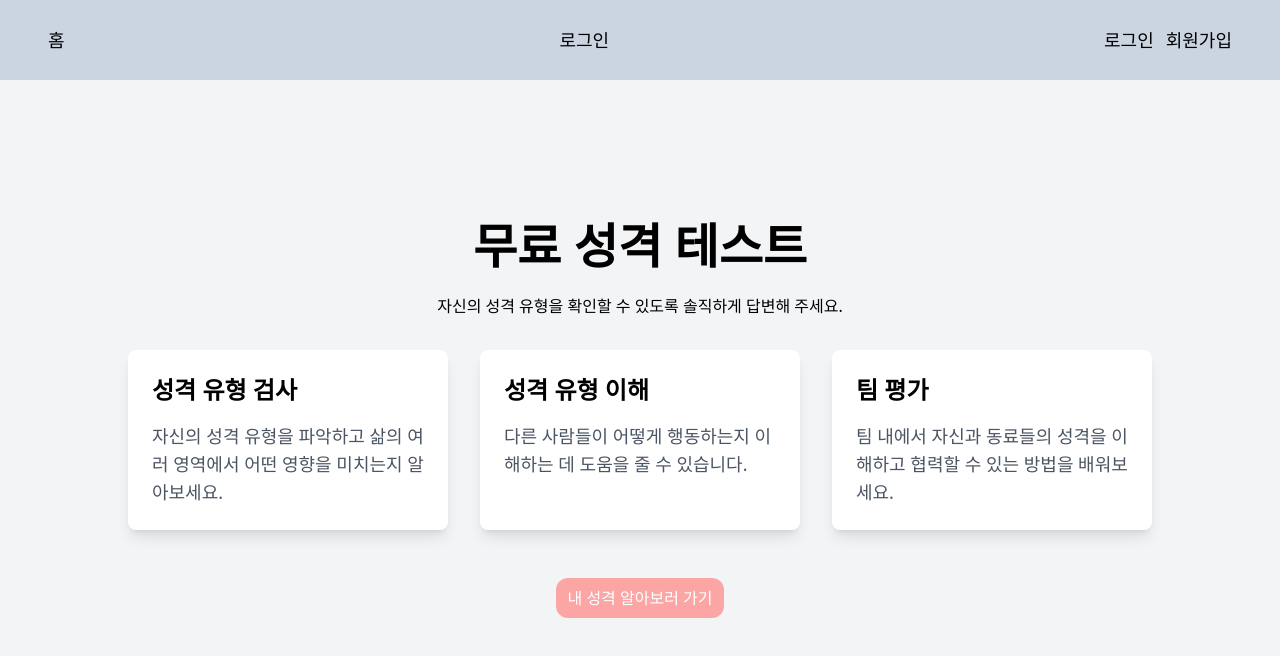
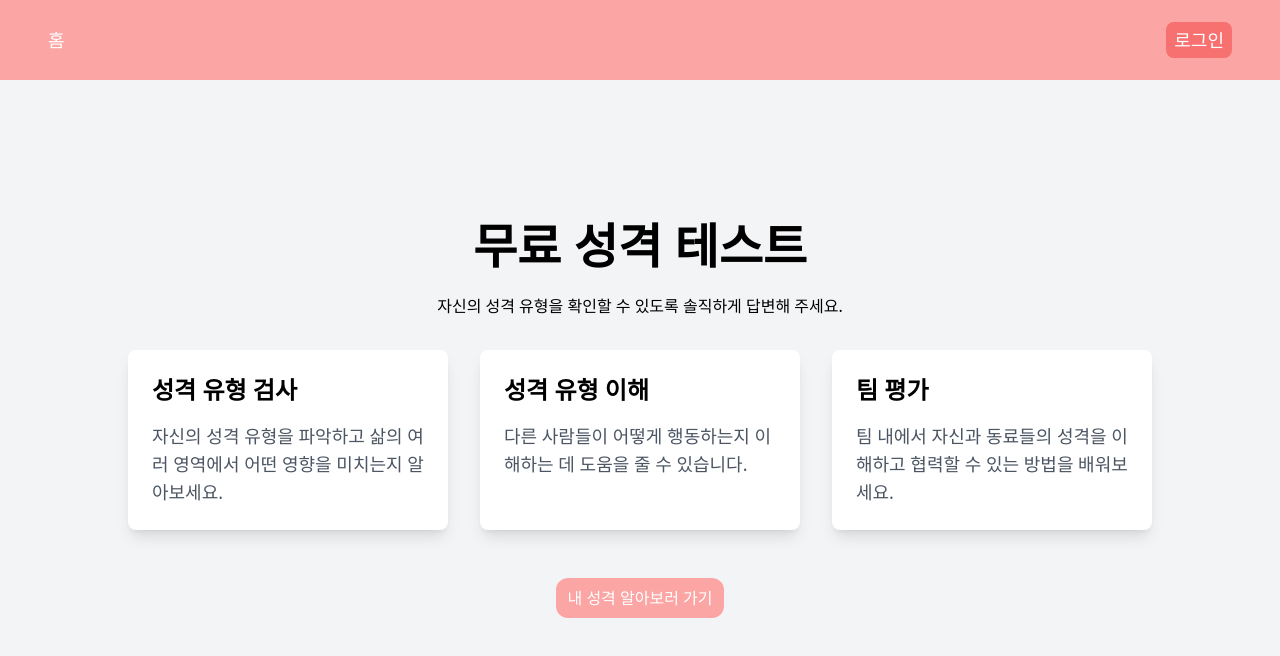
Before and after one commit to ImJaeOne/mbti-test, a React (Vite) app: page / in a window 1280 px wide. Shown: the top 656 px of the page. Built offline with nearby package versions, Linux system fonts and the light colour scheme.

Commit message:
feat: auth 상태에 따른 Header 구현

```diff
--- a/src/components/Layout/Header.jsx
+++ b/src/components/Layout/Header.jsx
@@ -1,32 +1,40 @@
-import React, { useState } from "react";
 import { Link } from "react-router-dom";
+import useAuthStore from "../../zustand/authStore";
 
 const Header = () => {
-  const [isLogin, setIsLogin] = useState(false);
+  const { accessToken, logout } = useAuthStore((state) => state);
 
-  const handleLoginToggleBtn = () => {
-    setIsLogin(!isLogin);
+  const handleLogout = () => {
+    logout();
+    alert("로그아웃되었습니다.");
   };
+
   return (
-    <header className="fixed top-0 w-[100%] h-20 px-12 flex justify-between items-center text-lg bg-slate-300">
+    <header className="fixed top-0 w-[100%] h-20 px-12 flex justify-between items-center text-lg bg-red-300 text-white">
       <div className="">
         <Link to="/">홈</Link>
       </div>
-      <button onClick={handleLoginToggleBtn}>
-        {isLogin ? "로그아웃" : "로그인"}
-      </button>
-      <div className="flex gap-3">
-        {isLogin ? (
+      <div className="flex gap-3 items-center">
+        {accessToken ? (
           <>
             <Link to="/profile">프로필</Link>
             <Link to="/test">테스트</Link>
             <Link to="/result">결과보기</Link>
+            <button
+              className="bg-red-400 hover:bg-red-500 px-2 py-1 rounded-lg transition-colors"
+              onClick={handleLogout}
+            >
+              로그아웃
+            </button>
           </>
         ) : (
           <>
-            {" "}
-            <Link to="/login">로그인</Link>
-            <Link to="/signup">회원가입</Link>
+            <Link
+              className="bg-red-400 hover:bg-red-500 px-2 py-1 rounded-lg transition-colors"
+              to="/login"
+            >
+              로그인
+            </Link>
           </>
         )}
       </div>
```
